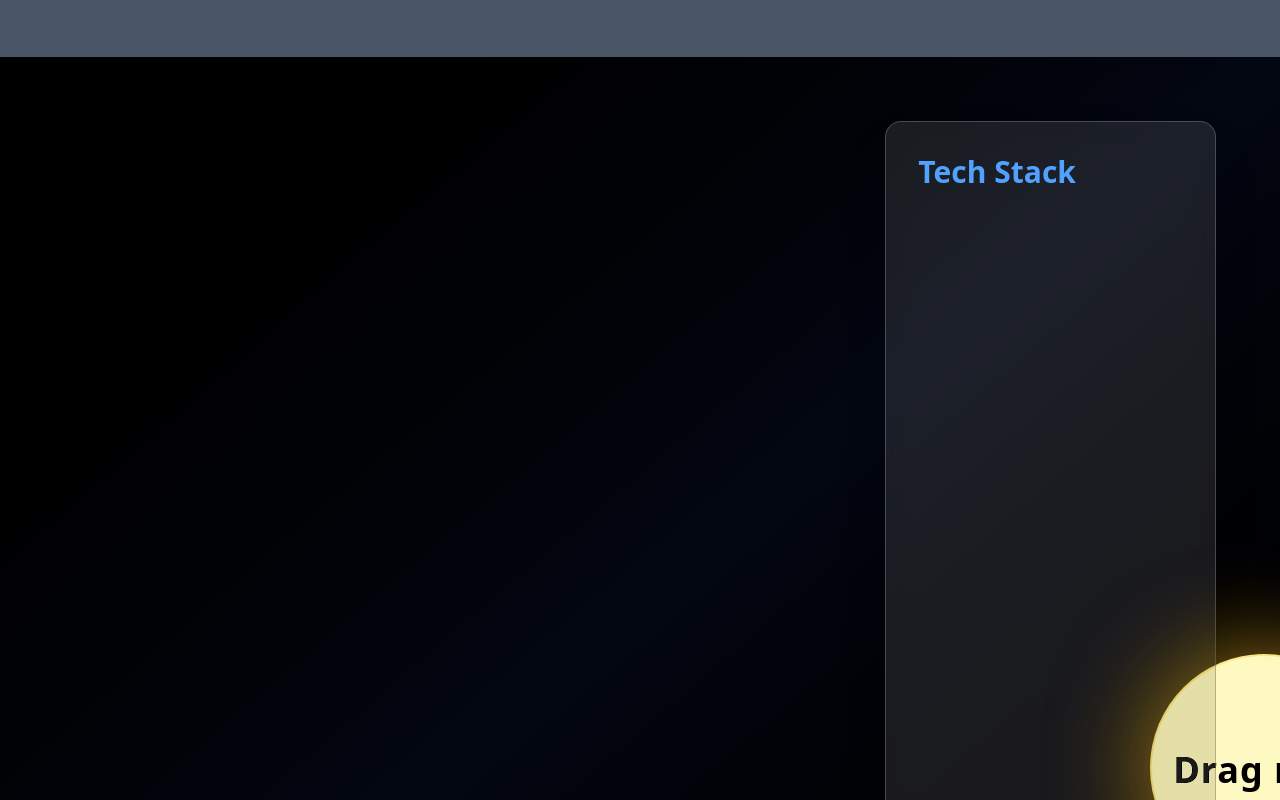
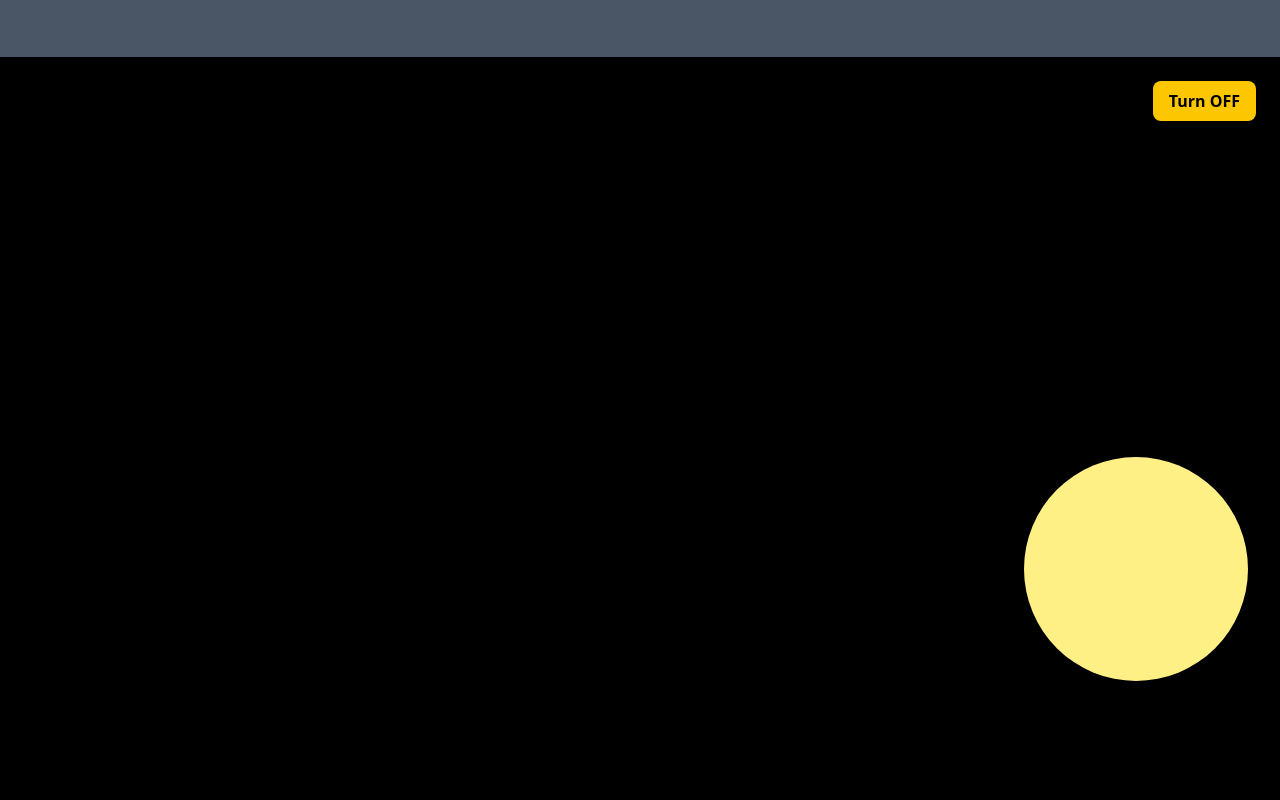
Before and after one commit to ShivahariRukesh/my-portfolio, a React (Vite) app: page / in a window 1280 px wide. Shown: the part 4880-5680 px from the top of the page. Built offline with nearby package versions, Linux system fonts and the light colour scheme.

Commit message:
feat: add spotlight toggle functionality in about section

```diff
--- a/src/components/About/About.tsx
+++ b/src/components/About/About.tsx
@@ -8,15 +8,43 @@ type PositionType = {
 }
 
 const About = () => {
+    const containerRef = useRef<HTMLDivElement>(null);
+    const dragRef = useRef<HTMLDivElement>(null);
+
     const profileRef = useRef(null);
     const titleRef = useRef(null);
     const skillsRef = useRef<HTMLUListElement>(null);
     const hobbiesRef = useRef(null);
     const nameRef = useRef(null);
     const footerRef = useRef(null);
+    const titleContainerRef = useRef<HTMLDivElement>(null);
 
+    const [position, setPosition] = useState<PositionType>({ x: 0, y: 0 });
+    const [dragging, setDragging] = useState(false);
+    const [rel, setRel] = useState<any>(null);
+
+    // 🔥 NEW STATE
+    const [spotlightOn, setSpotlightOn] = useState(true);
+
+    /* ─────────────────────────────
+       INITIAL POSITION
+    ───────────────────────────── */
+    useEffect(() => {
+        if (containerRef.current) {
+            const rect = containerRef.current.getBoundingClientRect();
+            setPosition({
+                x: rect.width * 0.8,
+                y: rect.height * 0.5
+            });
+        }
+    }, []);
+
+    /* ─────────────────────────────
+       ANIMATIONS
+    ───────────────────────────── */
     useEffect(() => {
         const ctx = gsap.context(() => {
+
             gsap.from(profileRef.current, {
                 scale: 0,
                 rotation: -180,
@@ -26,19 +54,6 @@ const About = () => {
                 scrollTrigger: {
                     trigger: containerRef.current,
                     start: 'top center',
-                    toggleActions: 'play none none reverse'
-                }
-            });
-
-            gsap.from(nameRef.current, {
-                y: 50,
-                opacity: 0,
-                duration: 0.8,
-                delay: 0.5,
-                scrollTrigger: {
-                    trigger: containerRef.current,
-                    start: 'top center',
-                    toggleActions: 'play none none reverse'
                 }
             });
 
@@ -46,288 +61,199 @@ const About = () => {
                 x: -100,
                 opacity: 0,
                 duration: 1,
-                delay: 0.3,
-                scrollTrigger: {
-                    trigger: containerRef.current,
-                    start: 'top center',
-                    toggleActions: 'play none none reverse'
-                }
             });
 
-            gsap.from(skillsRef.current && skillsRef.current.children, {
+            if (skillsRef.current) {
+                gsap.from(skillsRef.current.children, {
                     x: 100,
                     opacity: 0,
                     duration: 0.6,
                     stagger: 0.15,
-                delay: 0.5,
-                scrollTrigger: {
-                    trigger: containerRef.current,
-                    start: 'top center',
-                    toggleActions: 'play none none reverse'
+                });
             }
-            });
-
-            gsap.from(hobbiesRef.current, {
-                y: 100,
-                opacity: 0,
-                duration: 1,
-                delay: 0.8,
-                scrollTrigger: {
-                    trigger: containerRef.current,
-                    start: 'top center',
-                    toggleActions: 'play none none reverse'
-                }
-            });
-
-            gsap.from(footerRef.current, {
-                opacity: 0,
-                scale: 0.8,
-                duration: 0.8,
-                delay: 1.2,
-                scrollTrigger: {
-                    trigger: containerRef.current,
-                    start: 'top center',
-                    toggleActions: 'play none none reverse'
-                }
-            });
 
             gsap.to(profileRef.current, {
                 y: -40,
                 duration: 2,
                 repeat: -1,
                 yoyo: true,
-                ease: 'power1.inOut',
-                delay: 1.5
             });
-            console.log()
-
-            if (dragRef.current?.firstChild) {
-
-                gsap.to(dragRef.current?.firstChild, {
-                    y: -20,
-                    duration: 1,
-                    repeat: -1,
-                    yoyo: true,
-
-                })
-            }
 
         }, containerRef);
 
-
-
-        return () => {
-            ctx.revert()
-        };
+        return () => ctx.revert();
     }, []);
 
-    const containerRef = useRef<HTMLDivElement>(null);
-    const dragRef = useRef<HTMLDivElement>(null);
-    const titleContainerRef = useRef<HTMLDivElement>(null);
+    /* ─────────────────────────────
+       SPOTLIGHT STYLE
+    ───────────────────────────── */
+    const getSpotlightStyle = (ref: React.RefObject<HTMLElement | null>) => {
 
-    const [position, setPosition] = useState<PositionType>({ x: 0, y: 0 });
-    const [dragging, setDragging] = useState(false);
-    const [rel, setRel] = useState<null | any>(null);
+        // ❗ If OFF → show everything
+        if (!spotlightOn) {
+            return {
+                maskImage: 'none',
+                WebkitMaskImage: 'none'
+            };
+        }
 
-    // Initialize position on mount
-    useEffect(() => {
-        if (containerRef.current) {
-            const rect = containerRef.current.getBoundingClientRect();
-            setPosition({
-                x: rect.width * 0.9,
-                y: rect.height * 0.55
-            });
-        }
-    }, []);
+        if (!ref.current || !containerRef.current) return {};
 
+        const containerRect = containerRef.current.getBoundingClientRect();
+        const targetRect = ref.current.getBoundingClientRect();
+
+        const spotlightCenterX = position.x + 112;
+        const spotlightCenterY = position.y + 112;
+
+        const relativeX = spotlightCenterX - (targetRect.left - containerRect.left);
+        const relativeY = spotlightCenterY - (targetRect.top - containerRect.top);
+
+        return {
+            maskImage: `radial-gradient(circle 120px at ${relativeX}px ${relativeY}px, black 100%, transparent 100%)`,
+            WebkitMaskImage: `radial-gradient(circle 120px at ${relativeX}px ${relativeY}px, black 100%, transparent 100%)`
+        };
+    };
+
+    /* ─────────────────────────────
+       DRAG HANDLERS
+    ───────────────────────────── */
     const handleMouseDown = (e: React.MouseEvent<HTMLDivElement>) => {
-        if (!containerRef.current || !dragRef.current) return;
+        if (!dragRef.current) return;
 
-        const dragRect = dragRef.current.getBoundingClientRect();
-        // const parentRect = containerRef.current.getBoundingClientRect();
+        const rect = dragRef.current.getBoundingClientRect();
 
         setDragging(true);
         setRel({
-            x: e.clientX - dragRect.left,
-            y: e.clientY - dragRect.top
+            x: e.clientX - rect.left,
+            y: e.clientY - rect.top
         });
     };
 
     const handleMouseMove = (e: React.MouseEvent<HTMLDivElement>) => {
         if (!dragging || !containerRef.current || !dragRef.current) return;
 
-        const parentRect = containerRef.current.getBoundingClientRect();
+        const parent = containerRef.current.getBoundingClientRect();
         const dragRect = dragRef.current.getBoundingClientRect();
 
-        const newX = e.clientX - parentRect.left - rel.x;
-        const newY = e.clientY - parentRect.top - rel.y;
-        const maxX = parentRect.width - dragRect.width;
-        const maxY = parentRect.height - dragRect.height;
+        const x = e.clientX - parent.left - rel.x;
+        const y = e.clientY - parent.top - rel.y;
 
         setPosition({
-            x: Math.max(0, Math.min(newX, maxX)),
-            y: Math.max(0, Math.min(newY, maxY)),
+            x: Math.max(0, Math.min(x, parent.width - dragRect.width)),
+            y: Math.max(0, Math.min(y, parent.height - dragRect.height)),
         });
     };
 
-    const handleMouseUp = () => {
-        setDragging(false);
+    const handleMouseUp = () => setDragging(false);
+
+    /* ─────────────────────────────
+       TOGGLE SPOTLIGHT (GSAP)
+    ───────────────────────────── */
+    const toggleSpotlight = () => {
+        setSpotlightOn(prev => {
+            const next = !prev;
+
+            if (dragRef.current) {
+                gsap.to(dragRef.current, {
+                    scale: next ? 1 : 0,
+                    opacity: next ? 1 : 0,
+                    duration: 0.4,
+                    ease: 'power2.out'
+                });
+            }
+
+            return next;
+        });
     };
-
-    const getSpotlightStyle = (ref: React.RefObject<HTMLElement | null>) => {
-        if (!ref.current || !containerRef.current) return {};
-
-        const containerRect = containerRef.current.getBoundingClientRect();
-        const targetRect = ref.current.getBoundingClientRect();
-
-        const spotlightCenterX = position.x + 112; // same radius logic
-        const spotlightCenterY = position.y + 112;
-
-        const relativeX = spotlightCenterX - (targetRect.left - containerRect.left);
-        const relativeY = spotlightCenterY - (targetRect.top - containerRect.top);
-
-        return {
-            maskImage: `radial-gradient(circle 112px at ${relativeX}px ${relativeY}px, black 100%, transparent 100%)`,
-            WebkitMaskImage: `radial-gradient(circle 112px at ${relativeX}px ${relativeY}px, black 100%, transparent 100%)`
-        };
-    };
-
-    const handleRemoveDragRefChild = () => {
-        const child = dragRef.current?.querySelector('p')
-        if (child) {
-            gsap.to(child, {
-                opacity: 0,
-                duration: 1.5,
-                ease: 'back.out',
-
-
-                onComplete: () => {
-
-                    child.remove()
-                }
-            })
-
-        }
-    }
 
     return (
         <section
             id="about"
             ref={containerRef}
-            className='relative min-h-screen w-full p-10 bg-gradient-to-br from-black via-gray-950 to-black text-gray-900 overflow-hidden'
+            className='relative min-h-screen w-full p-10 bg-black text-white overflow-hidden'
             onMouseMove={handleMouseMove}
             onMouseUp={handleMouseUp}
             onMouseLeave={handleMouseUp}
         >
-            <div className='relative w-full h-full grid grid-cols-1 md:grid-cols-3 grid-flow-row md:grid-rows-2 gap-8 justify-items-center items-center'>
 
-                {/* Profile Section */}
-                <div className='md:row-span-2 w-full h-full flex flex-col items-center justify-center gap-6'>
-                    <div className='relative group'>
-                        <div className='absolute rounded-full blur opacity-75 group-hover:opacity-100 transition duration-1000'></div>
+            {/* 🔥 TOGGLE BUTTON */}
+            <button
+                onClick={toggleSpotlight}
+                className='absolute top-6 right-6 z-50 px-4 py-2 rounded-lg bg-yellow-400 text-black font-bold hover:scale-105 transition'
+            >
+                {spotlightOn ? 'Turn OFF' : 'Turn ON'}
+            </button>
+
+            <div className='grid grid-cols-1 md:grid-cols-3 gap-8 items-center'>
+
+                {/* PROFILE */}
+                <div className='flex flex-col items-center gap-6'>
                     <img
                         ref={profileRef}
                         src="about_profile.jpg"
-                            alt="about_profile_picture"
-                            className='relative rounded-full w-96 h-96 object-cover border-4 border-white shadow-2xl hover:scale-110 transition-transform duration-500 cursor-pointer'
+                        className='rounded-full w-72 h-72 object-cover'
                     />
-                    </div>
-                    <div
-                        ref={nameRef}
-                        className='text-center'
-                        style={getSpotlightStyle(nameRef)}
-                    >
-                        <p className='text-2xl font-light mb-2 text-white'>Hello There! I am</p>
-                        <h2 className='text-4xl font-bold text-white'>
+
+                    <div ref={nameRef} style={getSpotlightStyle(nameRef)}>
+                        <h2 className='text-3xl font-bold'>
                             Rukesh Shivahari
                         </h2>
                     </div>
                 </div>
 
-                {/* Title Section */}
+                {/* TITLE */}
                 <div
                     ref={titleContainerRef}
-                    className='relative bg-black flex items-center justify-center p-6 overflow-hidden'
                     style={getSpotlightStyle(titleContainerRef)}
                 >
                     <h1
                         ref={titleRef}
-                        className='text-white text-6xl md:text-8xl font-bold leading-tight select-none'
+                        className='text-6xl font-bold'
                     >
                         Software Developer
                     </h1>
                 </div>
 
-                {/* Skills Section */}
-                <div className='md:row-span-2 w-full h-full p-6'
-                >
-                    <div className='bg-white/10 backdrop-blur-md rounded-2xl p-8 shadow-2xl border border-white/20 hover:border-purple-400 transition-all duration-300'>
-                        <h3 className='text-3xl font-bold mb-6 text-blue-400'>Tech Stack</h3>
+                {/* SKILLS */}
+                <div>
                     <ul
                         ref={skillsRef}
-                            className='flex flex-col gap-y-4 text-xl text-white'
                         style={getSpotlightStyle(skillsRef)}
-
                     >
-                            {TechSkillList.map((skill, index) => (
-                                <li
-                                    key={index}
-                                    className='flex items-center gap-3 group'
-                                >
-                                    <span className='w-2 h-2 bg-purple-400 rounded-full group-hover:w-4 transition-all duration-300'></span>
-                                    <span className='group-hover:text-purple-300 transition-colors duration-300'>{skill}</span>
-                                </li>
+                        {TechSkillList.map((skill, i) => (
+                            <li key={i}>{skill}</li>
                         ))}
                     </ul>
                 </div>
+
+                {/* HOBBIES */}
+                <div
+                    ref={hobbiesRef}
+                    style={getSpotlightStyle(hobbiesRef)}
+                >
+                    Playing Sports, Music, Manga
                 </div>
 
-                {/* Hobbies Section */}
+                {/* FOOTER */}
                 <div
-                    ref={hobbiesRef}
-                    className='flex items-center justify-center p-6'
-                    style={getSpotlightStyle(hobbiesRef)}
+                    ref={footerRef}
+                    style={getSpotlightStyle(footerRef)}
                 >
-                    <div className='bg-white/5 backdrop-blur-sm rounded-2xl p-8 border border-white/10 hover:bg-white/10 transition-all duration-300'>
-                        <h3 className='text-2xl font-bold mb-4 text-blue-300'>Hobbies</h3>
-                        <p className='text-3xl md:text-4xl font-light leading-relaxed text-white'>
-                            Playing Sports, Singing and Jamming, Writing Music, Manga/Comics
-                        </p>
+                    See you around ✌️
                 </div>
             </div>
 
-                {/* Footer Section */}
-                <div
-                    ref={footerRef}
-                    className='col-span-1 md:col-span-3 flex items-center justify-center'
-                    style={getSpotlightStyle(footerRef)}
-                >
-                    <p className='text-3xl font-light italic text-gray-400 hover:text-white transition-colors duration-300 cursor-default'>
-                        Well, see you around ✌️
-                    </p>
-                </div>
-            </div>
-
-            {/* Draggable Spotlight */}
+            {/* 🔥 SPOTLIGHT */}
             <div
                 ref={dragRef}
-                className='w-56 h-56 rounded-full ring-2 ring-amber-200 shadow-[0_0_100px_rgba(251,191,36,0.7)] bg-yellow-100 mix-blend-difference'
                 onMouseDown={handleMouseDown}
+                className='absolute w-56 h-56 rounded-full bg-yellow-200 mix-blend-difference'
                 style={{
-                    position: 'absolute',
                     left: position.x,
                     top: position.y,
-                    cursor: dragging ? 'grabbing' : 'grab',
-                    userSelect: 'none',
-                    padding: 10
+                    cursor: dragging ? 'grabbing' : 'grab'
                 }}
-                onMouseEnter={() => { handleRemoveDragRefChild() }}
-            >
-                <p className='flex  justify-center text-4xl mt-[50%]
-              font-semibold text-black
-             tracking-wide select-none'>
-                    Drag me!!</p>
-            </div>
+            />
         </section>
     );
 };
```
Lines whose indentation alone changed are shown as unchanged.
